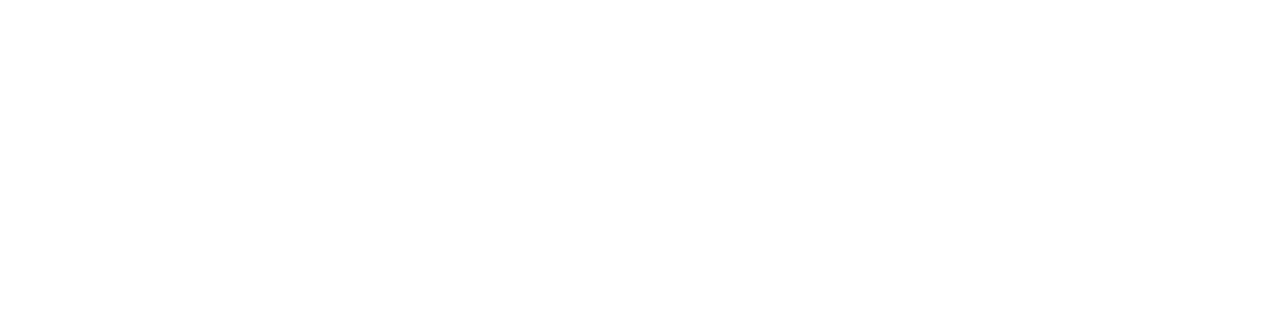
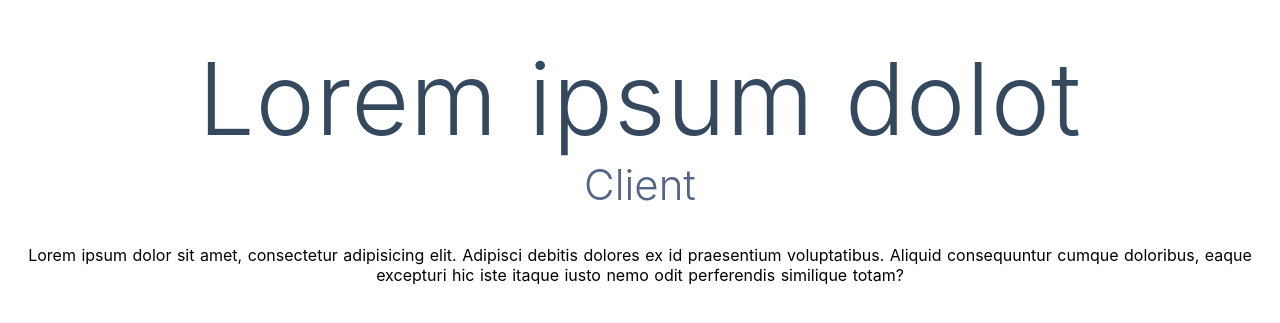
Before and after one commit to miyasinarafat/Learning-Nuxt, a Nuxt app: page /post in a window 1280 px wide. Before the commit this address had no page. Shown: the part 239-562 px from the top of the page. Built offline with nearby package versions, Linux system fonts and the light colour scheme.

Commit message:
added golobal css file

```diff
--- /dev/null
+++ b/assets/app.css
@@ -0,0 +1,80 @@
+html {
+  font-family: 'Source Sans Pro', -apple-system, BlinkMacSystemFont, 'Segoe UI',
+  Roboto, 'Helvetica Neue', Arial, sans-serif;
+  font-size: 16px;
+  word-spacing: 1px;
+  -ms-text-size-adjust: 100%;
+  -webkit-text-size-adjust: 100%;
+  -moz-osx-font-smoothing: grayscale;
+  -webkit-font-smoothing: antialiased;
+  box-sizing: border-box;
+}
+
+*,
+*:before,
+*:after {
+  box-sizing: border-box;
+  margin: 0;
+}
+
+.button--green {
+  display: inline-block;
+  border-radius: 4px;
+  border: 1px solid #3b8070;
+  color: #3b8070;
+  text-decoration: none;
+  padding: 10px 30px;
+}
+
+.button--green:hover {
+  color: #fff;
+  background-color: #3b8070;
+}
+
+.button--grey {
+  display: inline-block;
+  border-radius: 4px;
+  border: 1px solid #35495e;
+  color: #35495e;
+  text-decoration: none;
+  padding: 10px 30px;
+  margin-left: 15px;
+}
+
+.button--grey:hover {
+  color: #fff;
+  background-color: #35495e;
+}
+.container {
+  margin: 0 auto;
+  min-height: 100vh;
+  display: flex;
+  justify-content: center;
+  align-items: center;
+  text-align: center;
+}
+.container > div {
+  margin: 0 25px;
+}
+
+.title {
+  font-family: 'Quicksand', 'Source Sans Pro', -apple-system, BlinkMacSystemFont,
+  'Segoe UI', Roboto, 'Helvetica Neue', Arial, sans-serif;
+  display: block;
+  font-weight: 300;
+  font-size: 100px;
+  color: #35495e;
+  letter-spacing: 1px;
+}
+
+.subtitle {
+  font-weight: 300;
+  font-size: 42px;
+  color: #526488;
+  word-spacing: 5px;
+  padding-bottom: 15px;
+}
+
+.links {
+  padding-top: 15px;
+}
--- a/layouts/default.vue
+++ b/layouts/default.vue
@@ -3,53 +3,3 @@
     <nuxt />
   </div>
 </template>
-
-<style>
-html {
-  font-family: 'Source Sans Pro', -apple-system, BlinkMacSystemFont, 'Segoe UI',
-    Roboto, 'Helvetica Neue', Arial, sans-serif;
-  font-size: 16px;
-  word-spacing: 1px;
-  -ms-text-size-adjust: 100%;
-  -webkit-text-size-adjust: 100%;
-  -moz-osx-font-smoothing: grayscale;
-  -webkit-font-smoothing: antialiased;
-  box-sizing: border-box;
-}
-
-*,
-*:before,
-*:after {
-  box-sizing: border-box;
-  margin: 0;
-}
-
-.button--green {
-  display: inline-block;
-  border-radius: 4px;
-  border: 1px solid #3b8070;
-  color: #3b8070;
-  text-decoration: none;
-  padding: 10px 30px;
-}
-
-.button--green:hover {
-  color: #fff;
-  background-color: #3b8070;
-}
-
-.button--grey {
-  display: inline-block;
-  border-radius: 4px;
-  border: 1px solid #35495e;
-  color: #35495e;
-  text-decoration: none;
-  padding: 10px 30px;
-  margin-left: 15px;
-}
-
-.button--grey:hover {
-  color: #fff;
-  background-color: #35495e;
-}
-</style>
--- a/nuxt.config.js
+++ b/nuxt.config.js
@@ -23,6 +23,7 @@ export default {
   ** Global CSS
   */
   css: [
+    '~/assets/app.css'
   ],
   /*
   ** Plugins to load before mounting the App
@@ -47,6 +48,6 @@ export default {
     ** You can extend webpack config here
     */
     extend (config, ctx) {
-    }
+    },
   }
 }
--- a/package.json
+++ b/package.json
@@ -13,5 +13,8 @@
   "dependencies": {
     "nuxt": "^2.0.0"
   },
-  "devDependencies": {}
+  "devDependencies": {
+    "node-sass": "^4.14.1",
+    "sass-loader": "^8.0.2"
+  }
 }
--- a/pages/index.vue
+++ b/pages/index.vue
@@ -10,19 +10,12 @@
       </h2>
       <div class="links">
         <a
-          href="https://nuxtjs.org/"
-          target="_blank"
+          href="/"
           class="button--green"
         >
-          Documentation
+          Home
         </a>
-        <a
-          href="https://github.com/nuxt/nuxt.js"
-          target="_blank"
-          class="button--grey"
-        >
-          GitHub
-        </a>
+        <nuxt-link to="/post" class="button--grey">Post</nuxt-link>
       </div>
     </div>
   </div>
@@ -37,36 +30,3 @@ export default {
   }
 }
 </script>
-
-<style>
-.container {
-  margin: 0 auto;
-  min-height: 100vh;
-  display: flex;
-  justify-content: center;
-  align-items: center;
-  text-align: center;
-}
-
-.title {
-  font-family: 'Quicksand', 'Source Sans Pro', -apple-system, BlinkMacSystemFont,
-    'Segoe UI', Roboto, 'Helvetica Neue', Arial, sans-serif;
-  display: block;
-  font-weight: 300;
-  font-size: 100px;
-  color: #35495e;
-  letter-spacing: 1px;
-}
-
-.subtitle {
-  font-weight: 300;
-  font-size: 42px;
-  color: #526488;
-  word-spacing: 5px;
-  padding-bottom: 15px;
-}
-
-.links {
-  padding-top: 15px;
-}
-</style>
--- /dev/null
+++ b/pages/post.vue
@@ -0,0 +1,22 @@
+<template>
+  <div class="container">
+    <div>
+      <h1 class="title">Lorem ipsum dolot</h1>
+      <h3 class="subtitle">{{ name }}</h3>
+      <br>
+      <p>Lorem ipsum dolor sit amet, consectetur adipisicing elit. Adipisci debitis dolores ex id praesentium
+        voluptatibus. Aliquid consequuntur cumque doloribus, eaque excepturi hic iste itaque iusto nemo odit perferendis
+        similique totam?</p>
+    </div>
+  </div>
+</template>
+
+<script>
+  export default {
+    data({req}) {
+      return {
+        name: req ? 'Server' : 'Client'
+      }
+    }
+  }
+</script>
```
Also changed, not shown: 1 other file (tests, documents, lock files or other folders).
